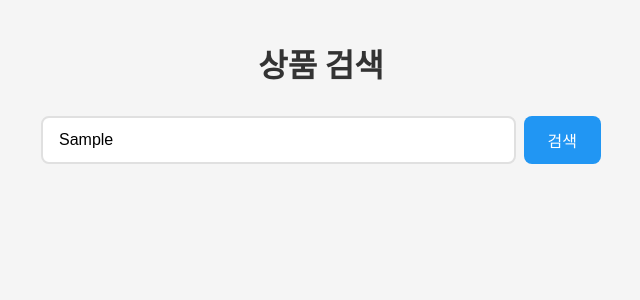
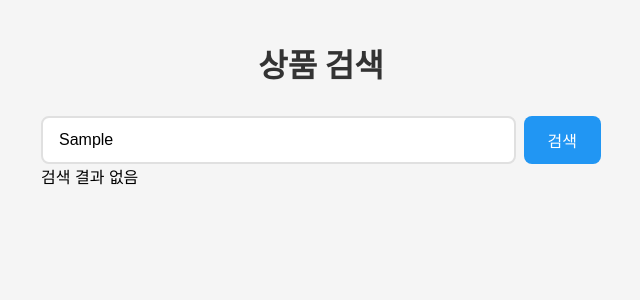
Before and after one commit to ssabii/search-autocomplete, a React (Vite) app: page / in a window 1280 px wide. Both pictures are taken after typing "Sample" into the empty fields and a click on the button "검색". Shown: the top 300 px of the page, without its empty margins (319-959 px from the left). Built offline with nearby package versions, Linux system fonts and the light colour scheme.

Commit message:
feat: 검색 결과 없음 반영

```diff
--- a/src/App.tsx
+++ b/src/App.tsx
@@ -47,9 +47,9 @@ function App() {
       {/* TODO: 자동완성 목록 구현 */}
       {isLoading ? (
         <div>로딩 중...</div>
-      ) : (
+      ) : products ? (
         <SuggestionList products={products ?? []} />
-      )}
+      ) : null}
 
       {/* TODO: 최근 검색어 구현 */}
     </div>
--- a/src/feature/product/SuggestionList.tsx
+++ b/src/feature/product/SuggestionList.tsx
@@ -5,6 +5,10 @@ interface SuggestionListProps {
 }
 
 function SuggestionList({ products }: SuggestionListProps) {
+  if (products.length === 0) {
+    return <div>검색 결과 없음</div>;
+  }
+
   return (
     <div style={{ display: "flex", flexDirection: "column", gap: "16px" }}>
       {products.map((item) => (
--- a/src/feature/product/useSearchProducts.ts
+++ b/src/feature/product/useSearchProducts.ts
@@ -7,6 +7,7 @@ function useSearchProducts(query?: string) {
 
   useEffect(() => {
     if (!query) {
+      setData(undefined);
       return;
     }
 
```
